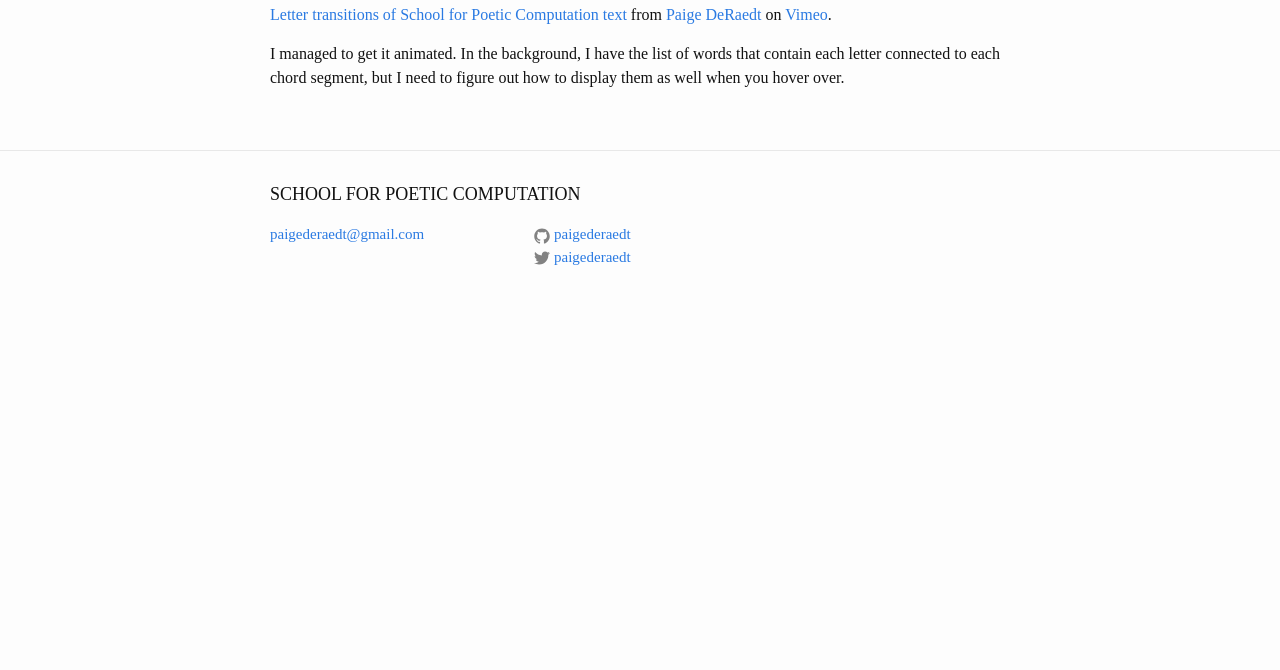
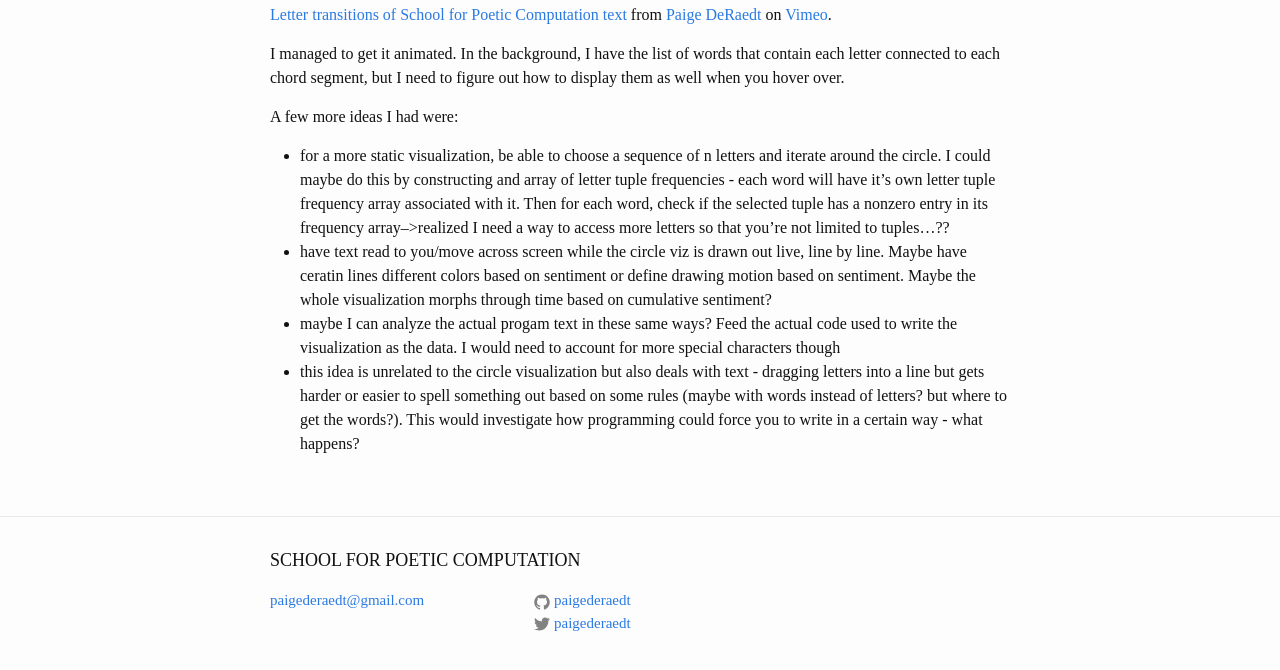
Before and after one commit to paigederaedt/blog, a Jekyll site: the page built from _posts/2014-10-14-SecondStudioDay.markdown, in a window 1280 px wide and 900 px high, scrolled down 1548 px, cut to the strip 206-876 px from the top of the window. Built offline with Jekyll 4.4.1, drawn with Linux system fonts in a browser that asks for light colours; before the commit the page ends 2082 px from its top, so only the background shows below that.

Commit message:
adding posts and vimeo videos

```diff
--- a/_posts/2014-10-14-SecondStudioDay.markdown
+++ b/_posts/2014-10-14-SecondStudioDay.markdown
@@ -19,3 +19,9 @@ Here's a semi-finished product!:
 <iframe src="//player.vimeo.com/video/113674215" width="500" height="400" frameborder="0" webkitallowfullscreen mozallowfullscreen allowfullscreen></iframe> <p><a href="http://vimeo.com/113674215">Letter transitions of School for Poetic Computation text</a> from <a href="http://vimeo.com/user24782802">Paige DeRaedt</a> on <a href="https://vimeo.com">Vimeo</a>.</p>
 
 I managed to get it animated. In the background, I have the list of words that contain each letter connected to each chord segment, but I need to figure out how to display them as well when you hover over.
+
+A few more ideas I had were:
+* for a more static visualization, be able to choose a sequence of n letters and iterate around the circle. I could maybe do this by constructing and array of letter tuple frequencies - each word will have it's own letter tuple frequency array associated with it. Then for each word, check if the selected tuple has a nonzero entry in its frequency array-->realized I need a way to access more letters so that you're not limited to tuples...??
+* have text read to you/move across screen while the circle viz is drawn out live, line by line. Maybe have ceratin lines different colors based on sentiment or define drawing motion based on sentiment. Maybe the whole visualization morphs through time based on cumulative sentiment?
+* maybe I can analyze the actual progam text in these same ways? Feed the actual code used to write the visualization as the data. I would need to account for more special characters though
+* this idea is unrelated to the circle visualization but also deals with text - dragging letters into a line but gets harder or easier to spell something out based on some rules (maybe with words instead of letters? but where to get the words?). This would investigate how programming could force you to write in a certain way - what happens?
--- a/_posts/2014-11-20-StudioSilentBarnPlanning.markdown
+++ b/_posts/2014-11-20-StudioSilentBarnPlanning.markdown
@@ -6,7 +6,7 @@ categories: jekyll update
 ---
 I took today as a studio day and was finally able to finish the first iteration of my word particle system! It now takes in typed words and gives them attraction or repulsion forces to each other based on how 'close' they are to each other using Levenshtein distance. Nothing too fancy, but I really enjoyed hacking a particle system to make this. There were a lot of little unexpected things that I learned while doing it: dealing with TrueTypeFonts, performance improvements by loading the font to a pointer rather than one time for each word particle, and much more. I'm still having some performance issues with loading in a bunch of words at once, but I'll play around with it a little more and then ask Zach for some help.
 
-![words lev dist]({{site.baseurl}}/assets/wordlevdistpart.png)
+<iframe src="//player.vimeo.com/video/113747488" width="500" height="375" frameborder="0" webkitallowfullscreen mozallowfullscreen allowfullscreen></iframe> <p><a href="http://vimeo.com/113747488">Word particle system</a> from <a href="http://vimeo.com/paigederaedt">Paige DeRaedt</a> on <a href="https://vimeo.com">Vimeo</a>.</p>
 
 We then spent some time planning for Silent Barn with Taeyoon. I am helping Lauren with Rachel and Yuki on an LED throwie table. We're helping the kids make LED pins with felt. We talked a little about logistics, materials, and what we want to get out of it. I'm mostly excited about making things with my hands again and getting to know a few of the kids. Lauren is going to bring some embroidery thread and other materials tomorrow so we can make some pretty cool examples for inspiration so I'm really excited for that!
 
--- a/_posts/2014-11-24-3DOpenGLAlumniDinner.markdown
+++ b/_posts/2014-11-24-3DOpenGLAlumniDinner.markdown
@@ -4,7 +4,9 @@ title:  "3D, openGL and alumni dinner"
 date:   2014-11-24 21:43:47
 categories: jekyll update
 ---
-Today Zach taught us about drawing and animating in 3D using nodes and meshes. He wants us to love nodes as much as he does, and so far they seem pretty awesome. I'm definitely looking forward to continuing to play around with them. I also really want to play around with creating 3D surfaces and objects based on data, maybe text? I'll have to figure out how to translate text into some sort of 3D surface in a cool way.
+Today Zach taught us about drawing and animating in 3D using nodes and meshes. He wants us to love nodes as much as he does, and so far they seem pretty awesome. I'm definitely looking forward to continuing to play around with them. I also really want to play around with creating 3D surfaces and objects based on data, maybe text? I'll have to figure out how to translate text into some sort of 3D surface in a cool way. I've included a few sketches I created from what I learned:
+
+[3D vids here]
 
 Tega organized a dinner with New Inc and SFPC alumni later on. We all joined in to help cook what turned out to be a really awesome vegetable curry. It was nice to hang out and chat after a long day with students and friends of SFPC.
 
```
Also changed, not shown: _posts/2014-12-04-FunHardwareShaders.markdown (added, +13 -0 lines), _posts/2014-10-30-SpeakerCircuitsAndAnimation.markdown (renamed from _posts/2014-10-30-SpeakerCircuits.markdown), 1 other file.
